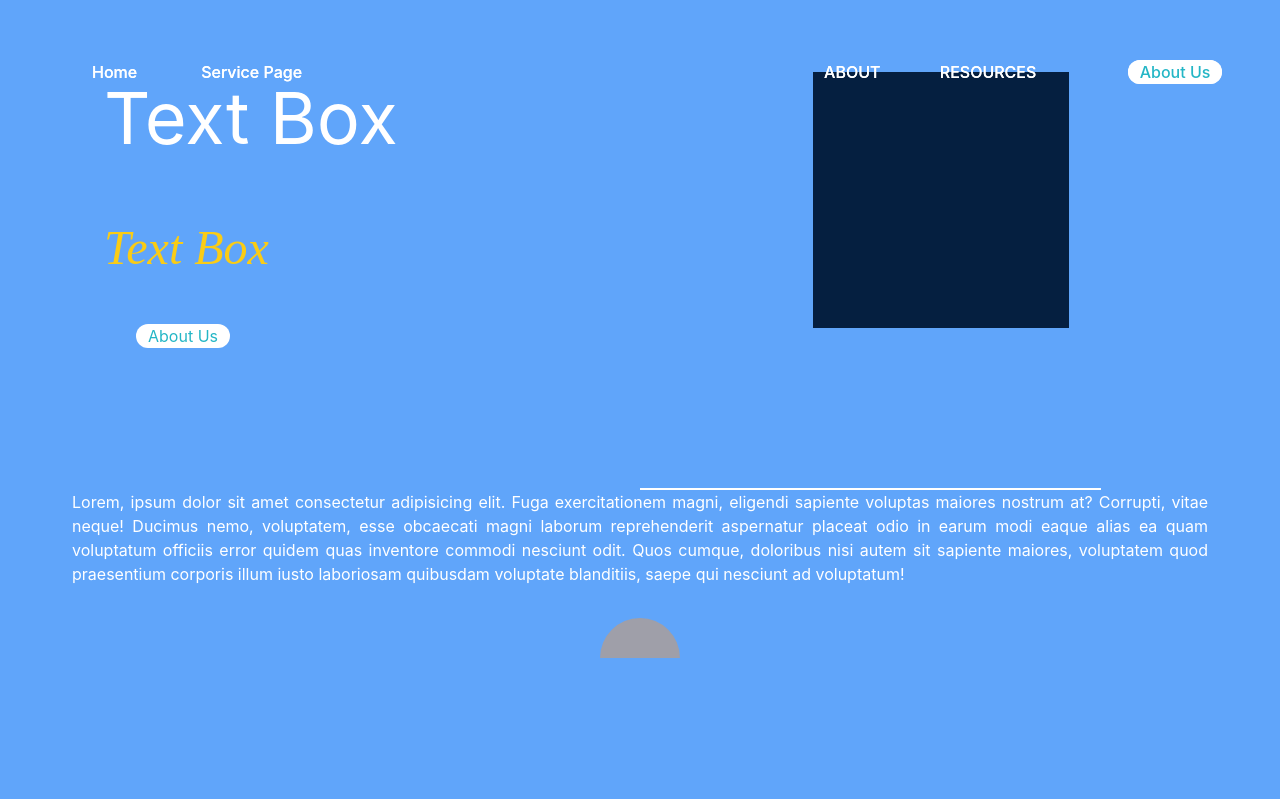
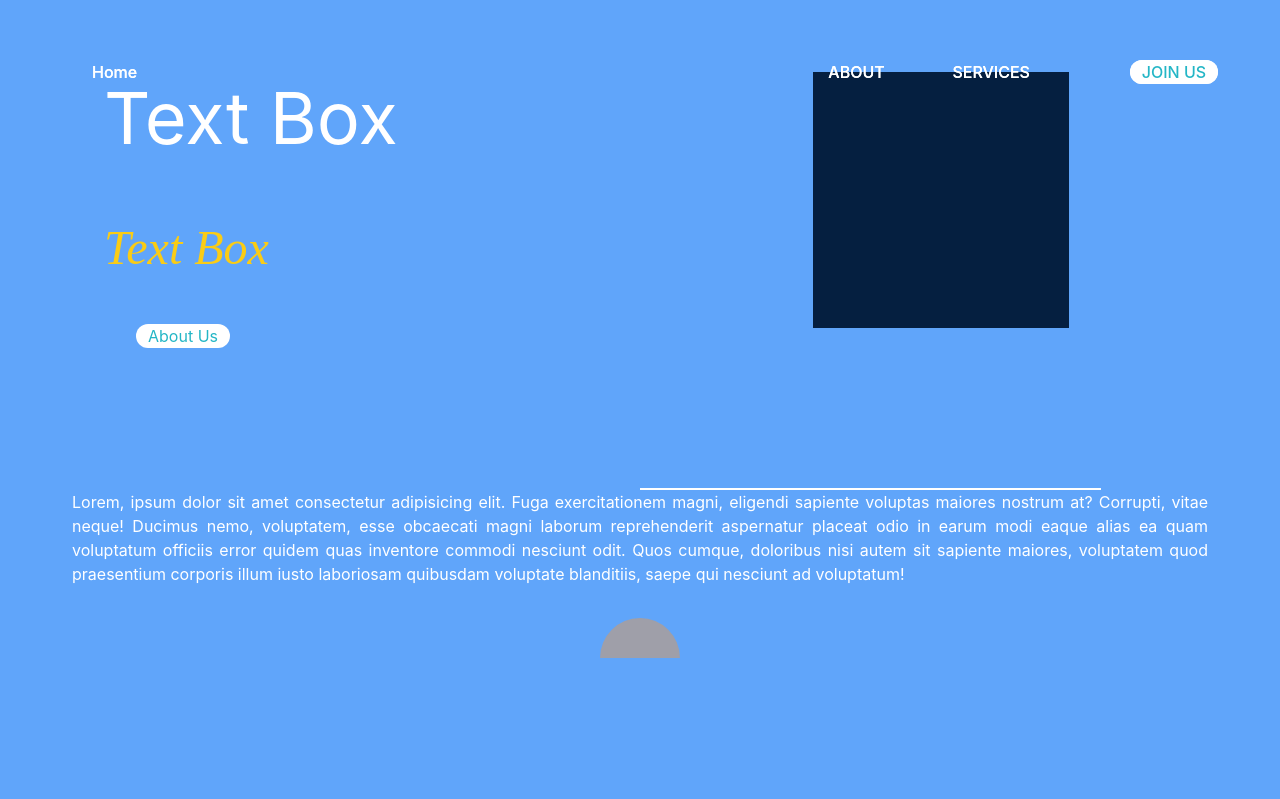
Before and after one commit to abhishekkuldeep/Design1, a React (Vite) app: page /home in a window 1280 px wide. Shown: the top 799 px of the page. Built offline with nearby package versions, Linux system fonts and the light colour scheme.

Commit message:
Added the aboutUs page in the react router

```diff
--- a/src/Header/Header.jsx
+++ b/src/Header/Header.jsx
@@ -10,17 +10,16 @@ function Header() {
               <p>
                 <NavLink to="/home">Home</NavLink>
               </p>
-              <p>
-                <NavLink to="/service">Service Page</NavLink>
-              </p>
+            </div>
 
-
-
-            </div>
             <div className={style.sectionB}>
-                <p>ABOUT</p>
-                <p>RESOURCES</p>
-                <p><Button message="About Us"/></p>
+                <p>
+                  <NavLink to="/aboutUs">ABOUT</NavLink>
+                </p>
+                <p>
+                <NavLink to="/service">SERVICES</NavLink>
+                </p>
+                <p><Button message="JOIN US"/></p>
             </div>
         </div>
 
--- a/src/Servicepage/Servicepage.jsx
+++ b/src/Servicepage/Servicepage.jsx
@@ -3,7 +3,6 @@ import Information from "./Pages/Info/Information"
 import Header from "../Header/Header"
 import Response from "./Pages/Response/Response"
 
-// import AboutUs from "../About_us/AboutUs"
 
 function Servicepage() {
   return (
--- a/src/main.jsx
+++ b/src/main.jsx
@@ -5,6 +5,7 @@ import { createBrowserRouter, RouterProvider } from 'react-router-dom'
 import Layout from './Layout'
 import Homepage from './Homepage/Homepage'
 import Servicepage from './Servicepage/Servicepage'
+import AboutUs from './About_us/AboutUs'
 
 
 const router = createBrowserRouter([
@@ -20,7 +21,10 @@ const router = createBrowserRouter([
       {
         path:"/service",
         element:<Servicepage/>
-
+      },
+      {
+        path:"/aboutUs",
+        element:<AboutUs/>
       }
     ]
   }
```
